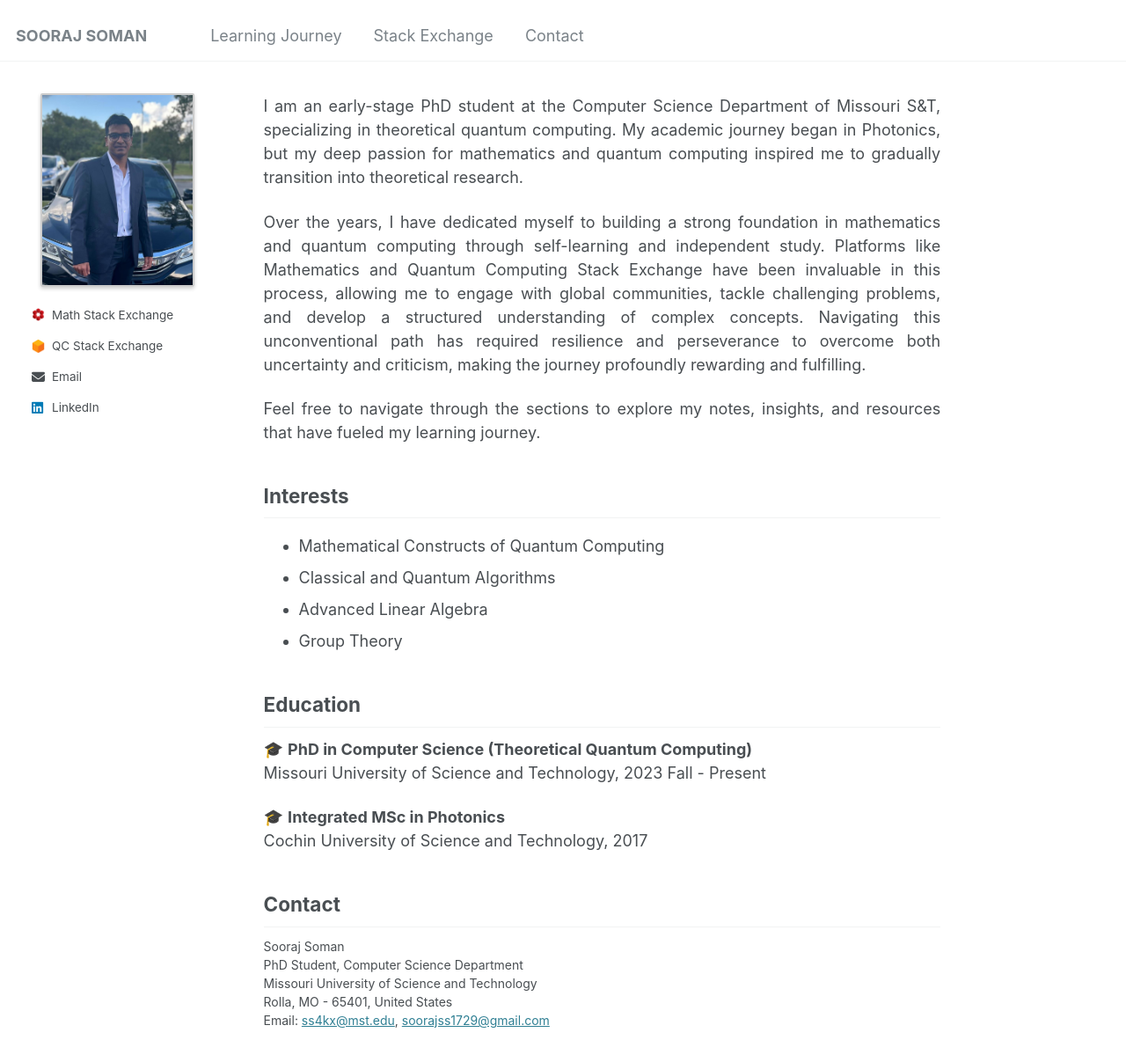
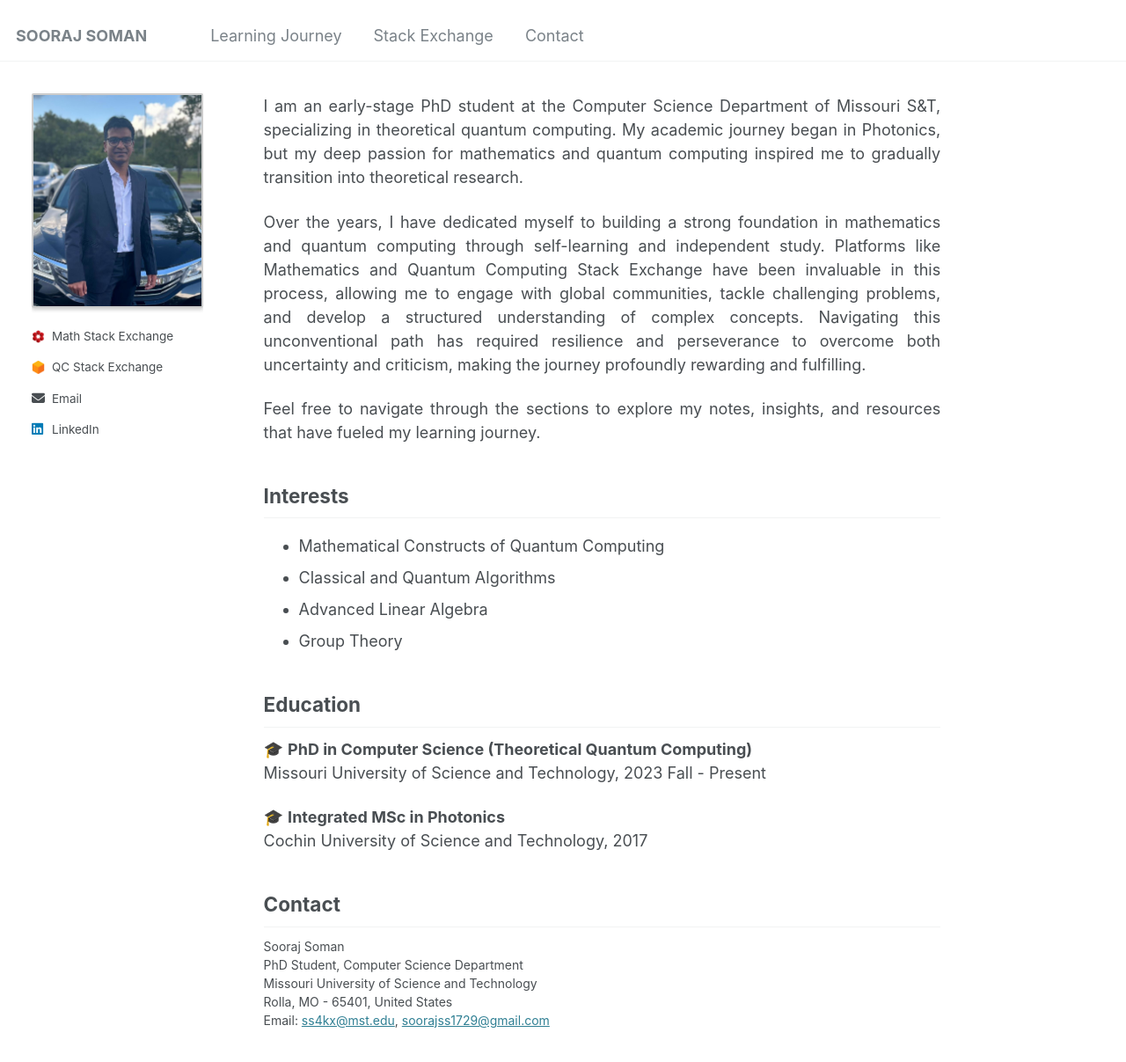
Before and after one commit to soorajss1729/soorajss1729.github.io, a Jekyll site: the page built from _pages/about.md, in a window 1280 px wide and 1400 px high. Shown: the top 1207 px of the window at 88% size. Built offline with Jekyll 4.4.1, drawn with Linux system fonts in a browser that asks for light colours.

Commit message:
Update _sidebar.scss

```diff
--- a/_sass/_sidebar.scss
+++ b/_sass/_sidebar.scss
@@ -80,7 +80,7 @@
   display: flex; /* Flexbox for centering */
   justify-content: center; /* Center horizontally */
   align-items: center; /* Center vertically */
-  width: 90%; /* Make the width relative to its parent */
+  width: 100%; /* Make the width relative to its parent */
   max-width: 300px; /* Prevent it from becoming too large on wide screens */
   height: auto; /* Maintain aspect ratio */
   aspect-ratio: 4 / 5; /* Explicit aspect ratio for rectangle (260x300) */
```
